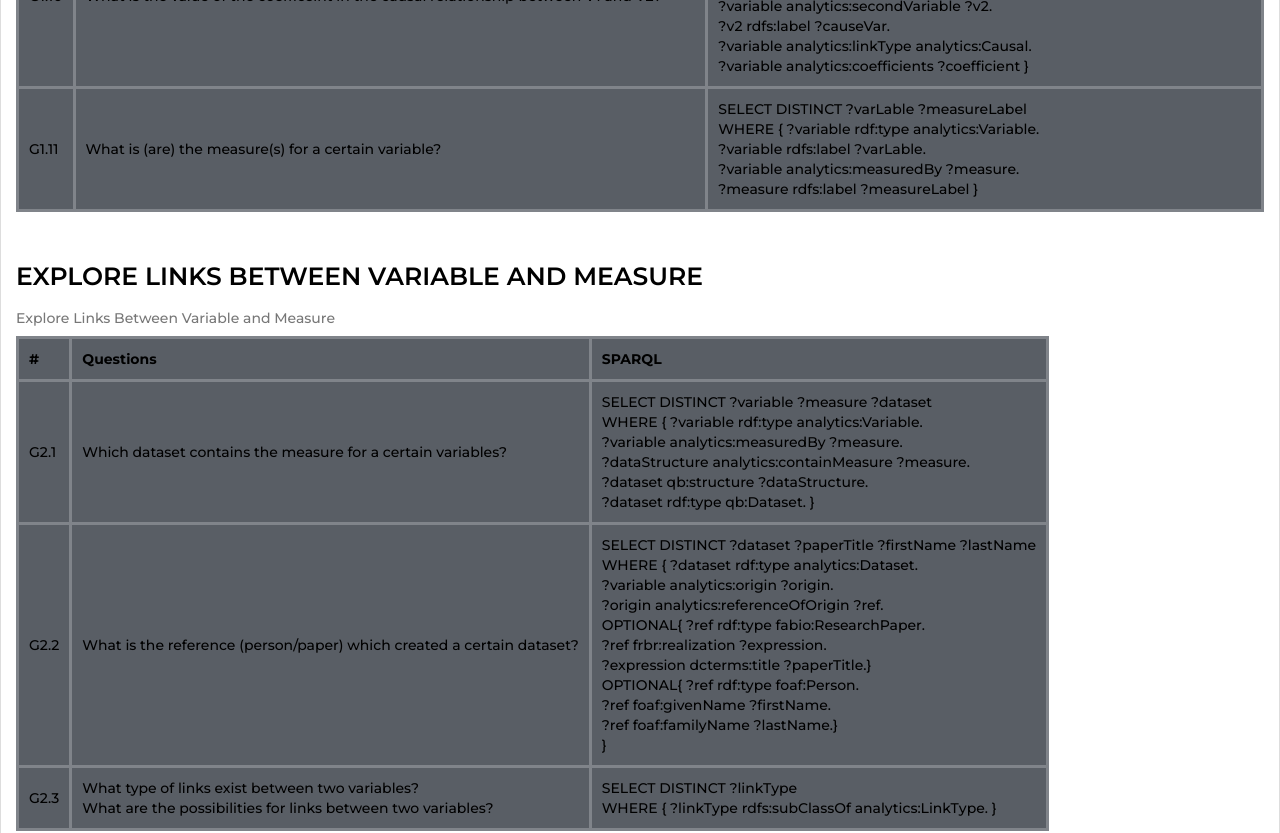
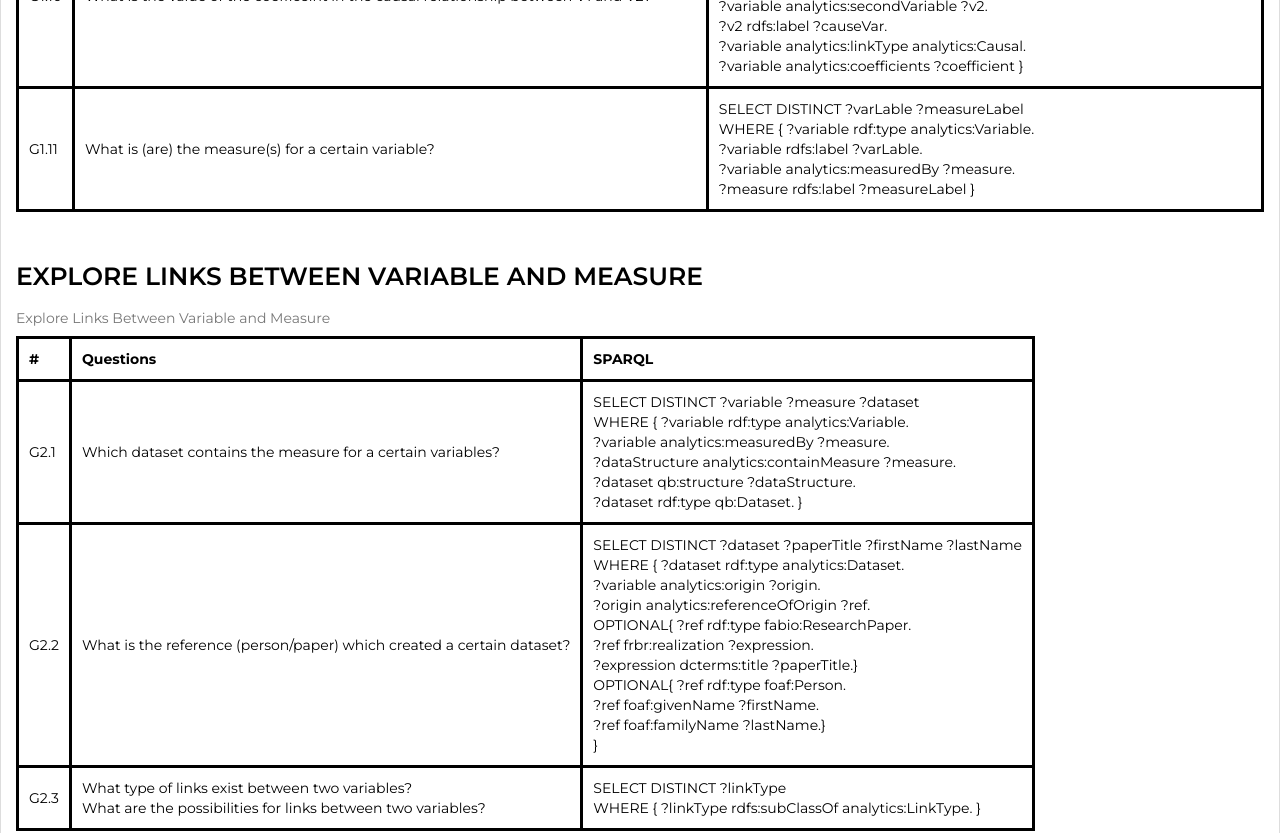
Before and after one commit to Gilles96/House_Price_Project, a plain HTML site: page website_template/sparqlEx.html in a window 1280 px wide. Shown: the part 2457-3290 px from the top of the page. Drawn offline with nearby package versions, Linux system fonts and the light colour scheme.

```diff
--- a/website_template/css/main.css
+++ b/website_template/css/main.css
@@ -1318,21 +1318,19 @@ Examples Section
     color: white;
 }
 
-
 #Examples table{
     padding: 30px;
     width: flex;
-    color: black;
-    font-weight: 500;
-    background-color: #595E65;
 }
 
 #Examples table, th, td{
-    border: 3px solid #80848A;
+    border: 3px solid black;
     padding: 10px;
 }
 #Examples tr:hover{
-    background-color: #ddd;
+    background-color: #6699ff;
+}
+
 }
 #Examples .text-block1 {
     padding-bottom: 0px;
```
